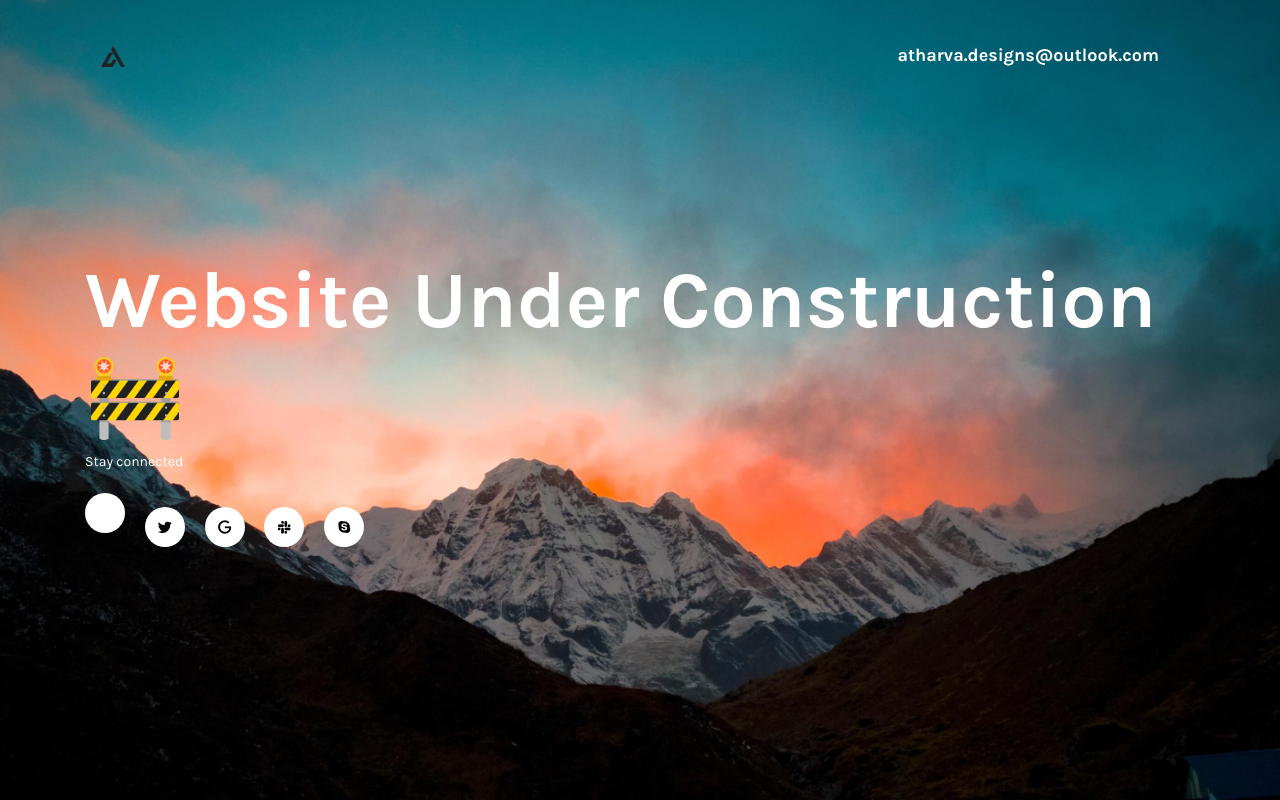
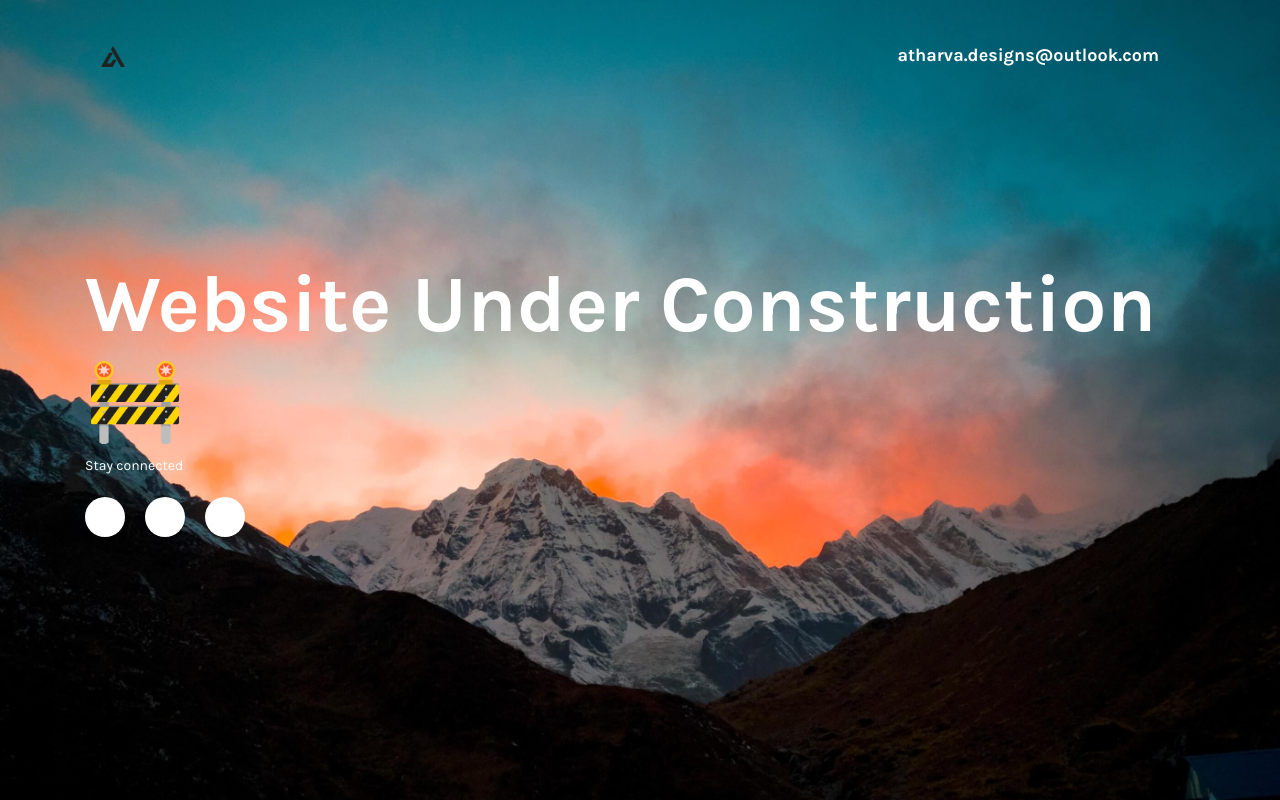
Before and after one commit to Atharva0222/Atharva_ux_portfolio, a website: page index.html in a window 1280 px wide. Drawn offline with nearby package versions, Linux system fonts and the light colour scheme.

Commit message:
Update index.html

```diff
--- a/index.html
+++ b/index.html
@@ -32,11 +32,11 @@
             </p> -->
             <p>Stay connected</p>
             <nav class="footer-social-links">
-                <a href="#!" class="social-link"><i class="mdi mdi-facebook-box"></i></a>
-                <a href="#!" class="social-link"><i class="mdi mdi-twitter"></i></a>
-                <a href="#!" class="social-link"><i class="mdi mdi-google"></i></a>
-                <a href="#!" class="social-link"><i class="mdi mdi-slack"></i></a>
-                <a href="#!" class="social-link"><i class="mdi mdi-skype"></i></a>
+                <a href="https://www.behance.net/atharvagadekar" target="_blank" class="social-link"><i class="mdi mdi-behance"></i></a>
+                <a href="https://dribbble.com/Atharva22" target="_blank" class="social-link"><i class="mdi mdi-dribbble-box"></i></a>
+                <!-- <a href="#!" class="social-link"><i class="mdi mdi-google"></i></a> -->
+                <!-- <a href="#!" class="social-link"><i class="mdi mdi-skype"></i></a> -->
+                <a href="https://www.linkedin.com/in/atharva-gadekar/" target="_blank" class="social-link"><i class="mdi mdi-linkedin-box"></i></a>
             </nav>
         </div>
     </main>
```
